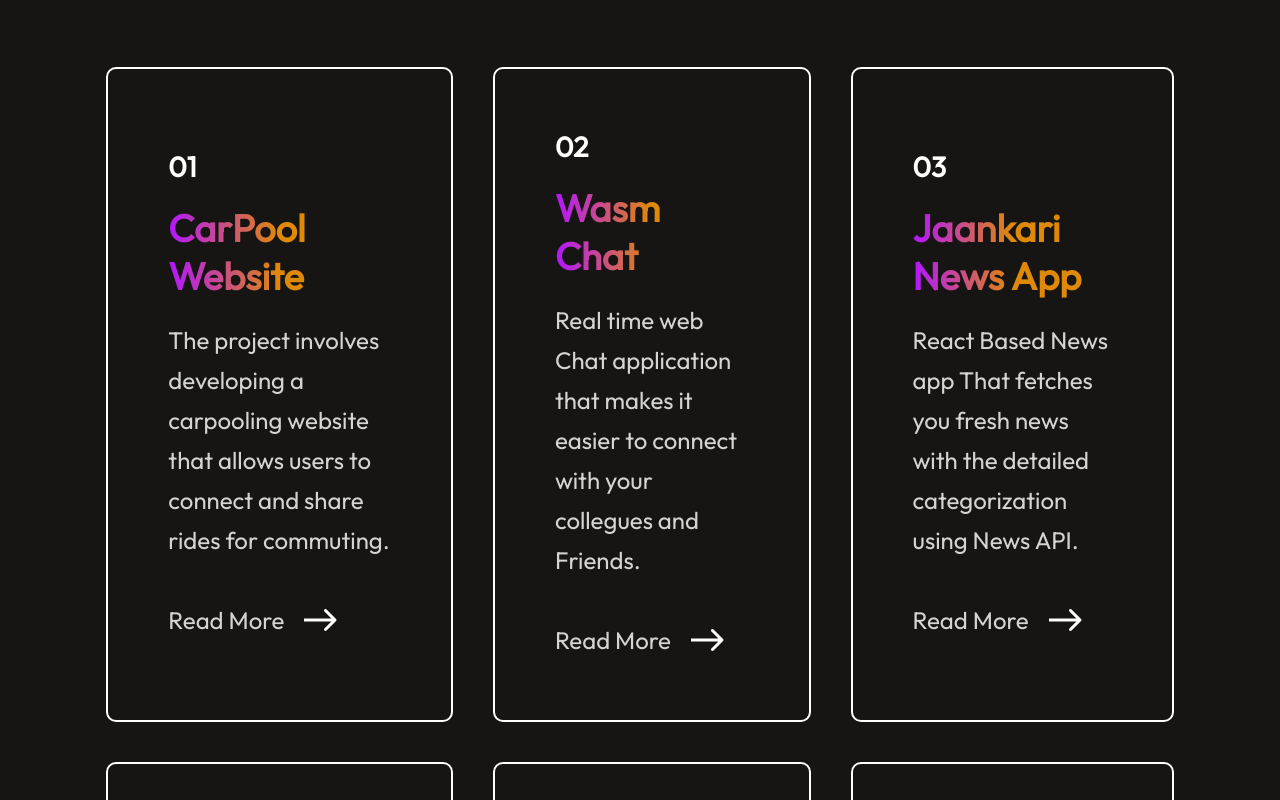
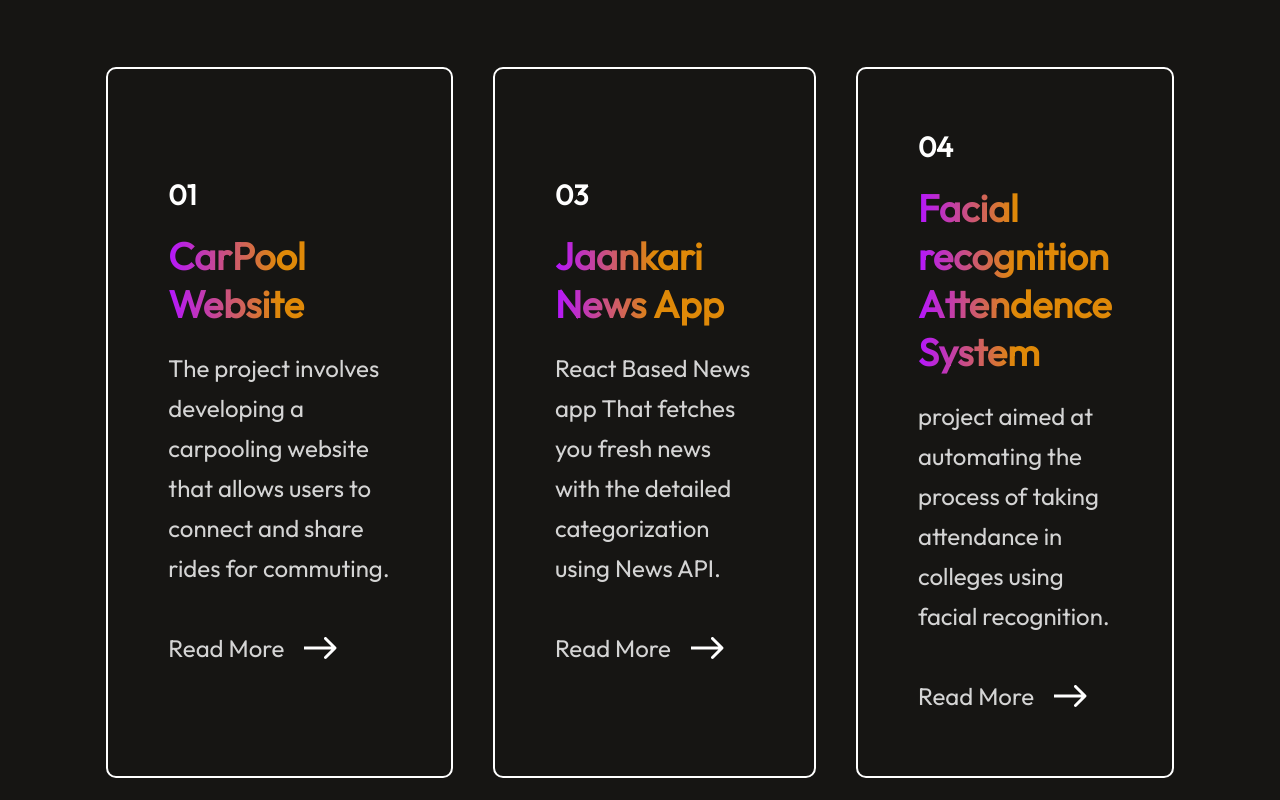
Before and after one commit to purohitanirudh632/portfolio_Anirudh, a React (Vite) app: page / in a window 1280 px wide. Shown: the part 2700-3500 px from the top of the page. Built offline with nearby package versions, Linux system fonts and the light colour scheme.

Commit message:
logo add

```diff
--- a/package.json
+++ b/package.json
@@ -13,7 +13,8 @@
     "lucide-react": "^0.441.0",
     "react": "^18.3.1",
     "react-anchor-link-smooth-scroll": "^1.0.12",
-    "react-dom": "^18.3.1"
+    "react-dom": "^18.3.1",
+    "react-icons": "^5.4.0"
   },
   "devDependencies": {
     "@eslint/js": "^9.9.0",
--- a/src/assets/services_data.js
+++ b/src/assets/services_data.js
@@ -7,17 +7,18 @@ const Services_Data = [
         s_detail:" The website includes features such as userregistration,ride search and booking, and ride scheduling.",
         s_time:"March 2022 – June 2022",
         s_stack:"[Reactjs , Django, DRF, HTML&CSS, Javascript,Bootstrap]",
-        s_live:"[Github , Live]"
+        source:"https://github.com/purohitanirudh632/carpool_website"
     },
-    {
-        s_no:"02",
-        s_name:"Wasm Chat",
-        s_desc:"Real time web Chat application that makes it easier to connect with your collegues and Friends.",
-        s_detail:"None Yet",
-        s_time:"Aug 2024-Present",
-        s_stack:"[Reactjs , Django, DRF, HTML&CSS, Javascript]",
-        s_live:"[Github , Live]"
-    },
+    // {
+    //     s_no:"02",
+    //     s_name:"Wasm Chat",
+    //     s_desc:"Real time web Chat application that makes it easier to connect with your collegues and Friends.",
+    //     s_detail:"None Yet",
+    //     s_time:"Aug 2024-Present",
+    //     s_stack:"[Reactjs , Django, DRF, HTML&CSS, Javascript]",
+    //
+    //     source:
+    // },
     {
         s_no:"03",
         s_name:"Jaankari News App",
@@ -25,26 +26,27 @@ const Services_Data = [
         s_detail:"None Yet",
         s_time:"June-2024",
         s_stack:"[Reactjs , News-API , HTML&CSS, Javascript]",
-        s_live:"[Github , Live]"
+        source:"https://github.com/purohitanirudh632/Jaankari-NewsApp"
     },
     {
         s_no:"04",
+        s_name:"Facial recognition Attendence System",
+        s_desc:"project aimed at automating the process of taking attendance in colleges using facial recognition.",
+        s_detail:" The system uses the 20 Newsgroups dataset, a popular text data set for machine learning, to test and compare the clustering performance and computational efficiency of the three implementations",
+        s_time:"January 2023 – March 2023",
+        s_stack:"[FLASK,CV-2,Face Recognition,SQL]",
+        source:"https://github.com/purohitanirudh632/face_recognition_Attendence_system"
+    },
+    {
+        s_no:"05",
         s_name:"Performance Evaluation of K-Means Algo",
         s_desc:" This project aims to evaluate the performance of the K-Means clustering algorithm using different implementations.",
         s_detail:"specifically focusing on the standard K-Means algorithm, K-Means with Improved Efficiency Criterion (IEC), and K-Means utilizing the MapReduce function.        The system uses the 20 Newsgroups dataset, a populartext data set for machine learning, to test and compare the clustering performance and computational efficiency of the three implementations",
         s_time:"March 2024 – June 2024",
         s_stack:"[Python ,MapReduce ,Machine Learning,]",
-        s_live:"[Github , Live]"
+        source:"#"
     },
-    {
-        s_no:"05",
-        s_name:"Facial recognition Attendence System",
-        s_desc:"project aimed at automating the process of taking attendance in colleges using facial recognition.",
-        s_detail:" The system uses the 20 Newsgroups dataset, a popular text data set for machine learning, to test and compare the clustering performance and computational efficiency of the three implementations",
-        s_time:"January 2023 – March 2023",
-        s_stack:"[FLASK,CV-2,Face Recognition,SQL]",
-        s_live:"[Github , Live]"
-    },
+
     {
         s_no:"06",
         s_name:"MNIST DIGIT Recognition",
@@ -52,7 +54,7 @@ const Services_Data = [
         s_detail:"The project will involve preprocessing the dataset, selecting a deep learning model, tuning hyperparameters, and evaluating the model’s performance using various metrics.",
         s_time: "May 2021",
         s_stack:"[Machine Learning,TensorFlow,CNN,Pandas]",
-        s_live:"[Github , Live]"
+        source:"https://github.com/purohitanirudh632/My_projects/blob/master/MINI_project_MNIST%20(1).ipynb"
     },
 
 ]
--- a/src/components/Modal/Modal.css
+++ b/src/components/Modal/Modal.css
@@ -10,6 +10,7 @@
     opacity: 1.3;
     backdrop-filter: blur(4px);
     background-color:transparent;
+    overflow: hidden;
 }
 
 .modal-container{
--- a/src/components/Modal/Modal.jsx
+++ b/src/components/Modal/Modal.jsx
@@ -1,6 +1,7 @@
 import React, { useRef } from 'react'
 import { X } from 'lucide-react';
 import Services_Data from '../../assets/services_data'
+import { FaGithub } from "react-icons/fa";
 import './Modal.css'
 function Modal({service,onClose }) {
     const modalRef = useRef();
@@ -23,6 +24,7 @@ function Modal({service,onClose }) {
                 <h3>{service.s_stack}</h3>
 
                 <h3>{service.s_live}</h3>
+               <a href={service.source} target="_blank" rel="noopener noreferrer"> <FaGithub style={{ fontSize: '3em'}}/></a>
            </div>
       </div>
     </div>
```
Also changed, not shown: 1 other file (tests, documents, lock files or other folders).
